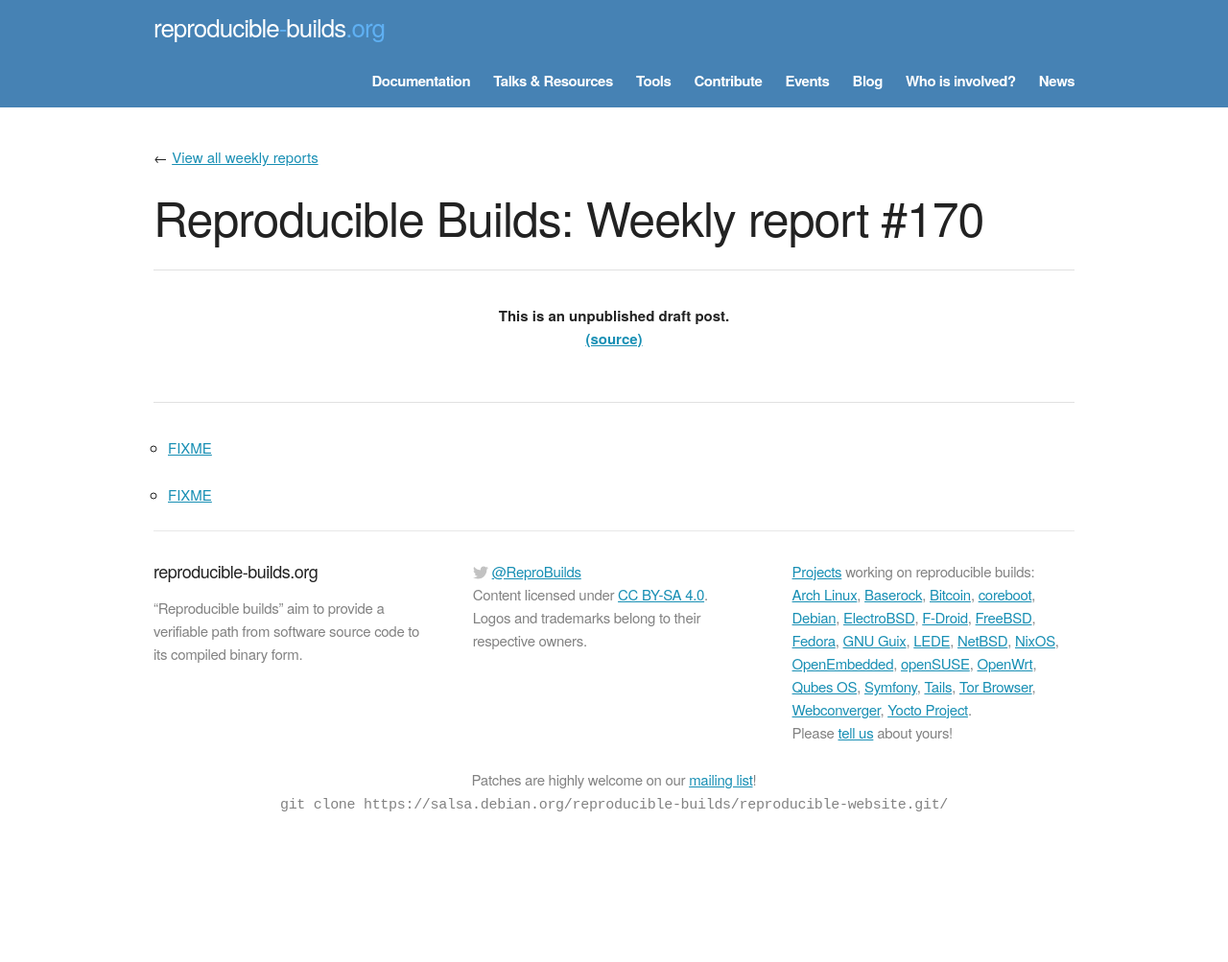
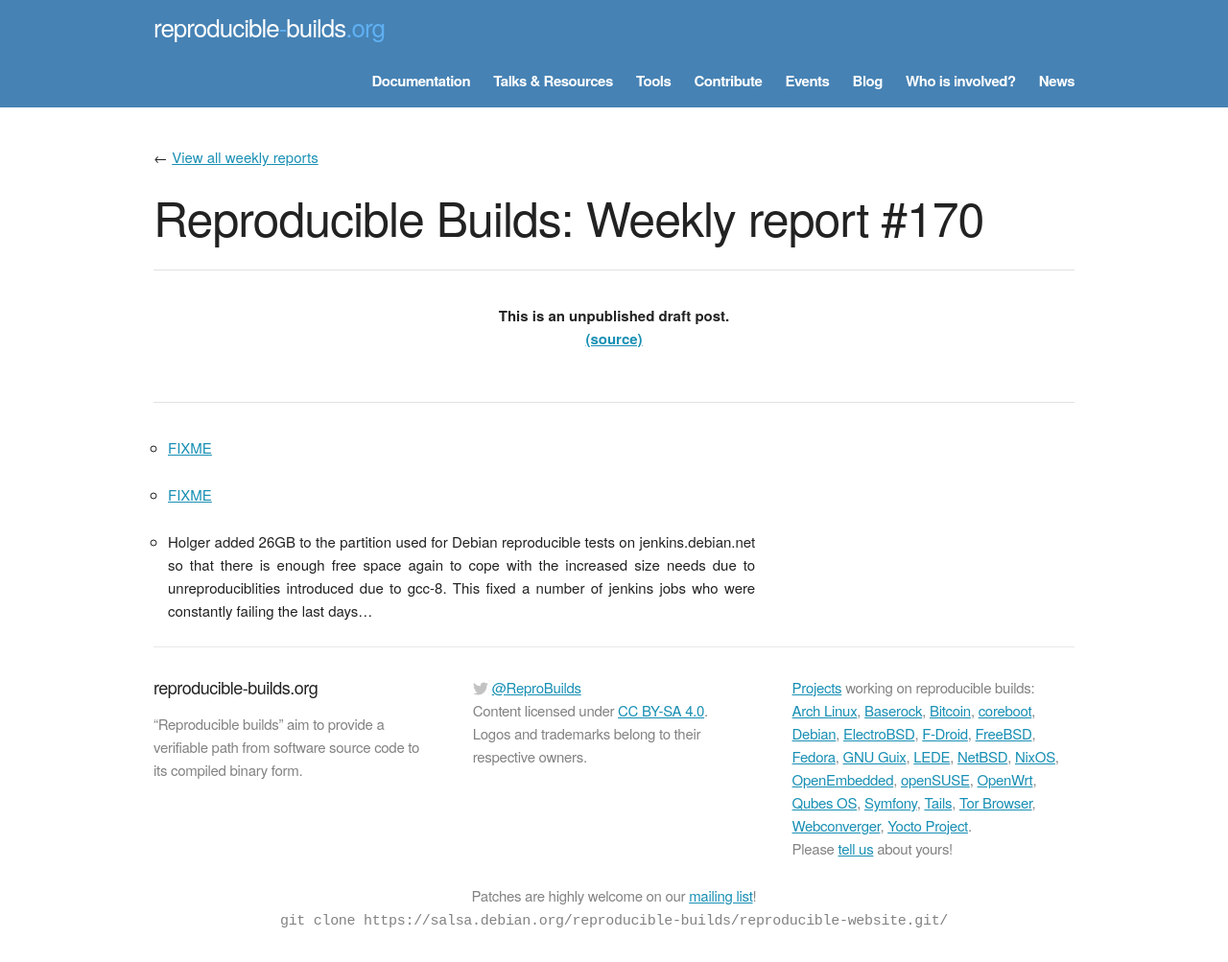
Before and after one commit to prototypefund/reproducible-website, a Jekyll site: the page built from _blog/posts/170.md, in a window 1280 px wide. Shown: the whole page at 96% size. Built offline with Jekyll 4.4.1, drawn with Linux system fonts in a browser that asks for light colours; some web fonts are replaced; before the commit the page ends 900 px from its top, so only the background shows below that.

Commit message:
170: jenkins diskspace issues fixed
Signed-off-by: Holger Levsen <holger@layer-acht.org>

```diff
--- a/_blog/posts/170.md
+++ b/_blog/posts/170.md
@@ -6,3 +6,5 @@ week: 170
 * [FIXME](http://www.netbsd.org/releases/formal-8/NetBSD-8.0.html)
 
 * [FIXME](https://www.gnu.org/software/guix/blog/2018/multi-dimensional-transactions-and-rollbacks-oh-my/)
+
+* Holger added 26GB to the partition used for Debian reproducible tests on jenkins.debian.net so that there is enough free space again to cope with the increased size needs due to unreproduciblities introduced due to gcc-8. This fixed a number of jenkins jobs who were constantly failing the last days...
```
